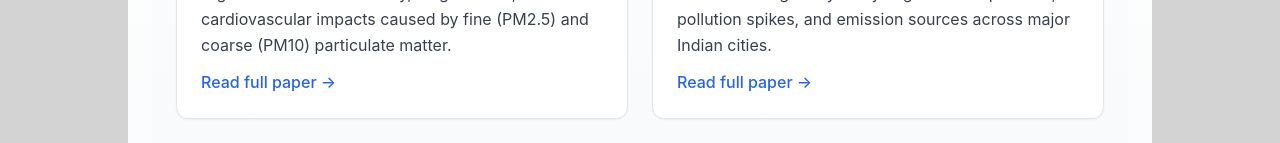
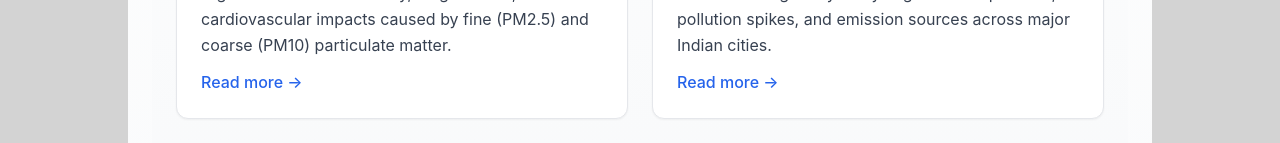
Before and after one commit to arpit-deshmukh/air-quality-intelligence-platform-v2, a React (Vite) app in the folder frontend/: page /researchPage in a window 1280 px wide. Shown: the part 621-764 px from the top of the page. Built offline with nearby package versions, Linux system fonts and the light colour scheme.

Commit message:
fix : broken links updatedand verified for accessing source articles

```diff
--- /dev/null
+++ b/frontend/src/components/common/CountdownTimer.jsx
@@ -0,0 +1,25 @@
+import { useEffect, useState } from "react";
+
+export default function CountdownTimer({ seconds = 15, onComplete }) {
+  const [timeLeft, setTimeLeft] = useState(seconds);
+
+  useEffect(() => {
+    if (timeLeft === 0) {
+      onComplete?.();
+      setTimeLeft(seconds); // restart timer
+      return;
+    }
+
+    const interval = setInterval(() => {
+      setTimeLeft((prev) => prev - 1);
+    }, 1000);
+
+    return () => clearInterval(interval);
+  }, [timeLeft, seconds, onComplete]);
+
+  return (
+    <div className="text-sm mt-2 text-gray-600">
+      🔄 Refreshing data in: <span className="font-semibold">{timeLeft}s</span>
+    </div>
+  );
+}
--- a/frontend/src/pages/Research/Research.jsx
+++ b/frontend/src/pages/Research/Research.jsx
@@ -14,7 +14,7 @@ const researchList = [
     source: "Research Journal of Environmental Sciences",
     summary:
       "A decade-long study analyzing seasonal patterns, pollution spikes, and emission sources across major Indian cities.",
-    url: "https://example.com/indian-air-quality-trends-2010-2024",
+    url: "https://www.mdpi.com/2073-4433/16/5/534",
     image: "/research-cards/r2.png"
   },
   {
@@ -30,7 +30,7 @@ const researchList = [
     source: "Environmental Pollution Journal",
     summary:
       "Correlation model showing how traffic density and industrial clusters directly influence NO₂ & SO₂ concentrations.",
-    url: "https://example.com/traffic-industrial-emissions-study",
+    url: "https://www.researchgate.net/publication/284738495_Correlations_between_noise_level_and_pollutants_concentration_in_order_to_assess_the_level_of_air_pollution_induced_by_heavy_traffic",
     image: "/research-cards/r3.png"
   }
 ];
@@ -70,7 +70,7 @@ export default function Research() {
               rel="noopener noreferrer"
               className="text-blue-600 mt-3 inline-block hover:underline font-medium"
             >
-              Read full paper →
+              Read more →
             </a>
           </div>
         ))}
--- a/frontend/src/pages/Research/furtherReadingResearch.jsx
+++ b/frontend/src/pages/Research/furtherReadingResearch.jsx
@@ -4,7 +4,7 @@ export default function FurtherReading() {
 const resources = [
   {
     name: "WHO — Air Pollution and Health",
-      url: "https://www.who.int/airpollution",
+    url: "https://www.who.int/health-topics/air-pollution",
   },
   {
     name: "US EPA — Particulate Matter (PM) Pollution",
@@ -12,13 +12,14 @@ export default function FurtherReading() {
   },
   {
     name: "AQICN — Real-time Global AQ Maps",
-      url: "https://aqicn.org",
+    url: "https://aqicn.org/map/world/",
   },
   {
     name: "OpenAQ — Open Air Quality Data Platform",
     url: "https://openaq.org",
   },
 ];
+
 
   return (
     <section className="mt-12 card fade-in">
--- a/frontend/src/pages/explore/ExplorePage.jsx
+++ b/frontend/src/pages/explore/ExplorePage.jsx
@@ -9,6 +9,8 @@ import CityTile from "./components/CityTile";
 import TileSkeleton from "./components/TileSkeleton";
 
 import { filterCitiesByCategory } from "./utils/categoryFilterUtils";
+// import CountdownTimer from "../../components/common/CountdownTimer";
+
 
 export default function Explore() {
   const [cityData, setCityData] = useState([]);
--- a/frontend/src/pages/solutions/Solutions.jsx
+++ b/frontend/src/pages/solutions/Solutions.jsx
@@ -1,5 +1,119 @@
 import React, { useState } from "react";
 import { ChevronDown, ChevronUp, ExternalLink } from "lucide-react";
+
+// const solutions = [
+//     {
+//         title: "Beijing Air Quality Action Plan (2013–2017)",
+//         region: "China",
+//         desc: "Beijing implemented strict emission controls, relocated factories, restricted vehicles, and massively invested in renewable energy. PM2.5 reduced by 35% in 4 years.",
+//         items: [
+//             "Coal-to-gas transition",
+//             "Odd-even vehicle rule",
+//             "Industrial relocation",
+//             "24x7 pollution monitoring grid",
+//         ],
+//         video: "/videos/solutions/beijing.mp4",
+//         link: "https://www.unep.org/news-and-stories/story/how-beijing-grew-cleaner",
+//     },
+//     {
+//         title: "London ULEZ (Ultra Low Emission Zone)",
+//         region: "UK",
+//         desc: "London introduced ULEZ in 2019 where polluting vehicles pay a heavy fee. NO2 reduced by 44% in first year.",
+//         items: [
+//             "ULEZ zone charging",
+//             "Diesel ban for older vehicles",
+//             "Mass EV infrastructure",
+//             "Strict vehicle emissions standards",
+//         ],
+//         video: "/videos/solutions/london.mp4",
+//         link: "https://tfl.gov.uk/modes/driving/ultra-low-emission-zone",
+//     },
+//     {
+//         title: "Delhi Graded Response Action Plan (GRAP)",
+//         region: "India",
+//         desc: "Tiered policy system enforcing construction bans, traffic control, and generator ban when pollution spikes.",
+//         items: [
+//             "Construction ban in severe AQI",
+//             "Odd-even emergency rule",
+//             "Dust control & sprinkling",
+//             "Industry fuel transition norms",
+//         ],
+//         video: "/videos/solutions/delhi.mp4",
+//         link: "https://cpcb.nic.in/grap/",
+//     },
+//     {
+//         title: "Paris Car-Free Day & Cycling Push",
+//         region: "France",
+//         desc: "Paris pushed cycling lanes, car-free zones, and banned diesel cars. PM2.5 reduced significantly.",
+//         items: [
+//             "Cycling network expansion",
+//             "Car-free Sundays",
+//             "Diesel ban",
+//             "Urban green zones",
+//         ],
+//         video: "/videos/solutions/paris.mp4",
+//         link: "https://www.paris.fr/pages/paris-respire-247",
+//     },
+// ];
+
+// const solutions = [
+//     {
+//         title: "Beijing Air Quality Action Plan (2013–2017)",
+//         region: "China",
+//         desc: "Beijing implemented strict emission controls, relocated factories, restricted vehicles, and massively invested in renewable energy. PM2.5 reduced by 35% in 4 years.",
+//         items: [
+//             "Coal-to-gas transition",
+//             "Odd-even vehicle rule",
+//             "Industrial relocation",
+//             "24x7 pollution monitoring grid",
+//         ],
+//         video: "/videos/solutions/beijing.mp4",
+//         link: "https://www.unep.org/news-and-stories/story/how-beijing-grew-cleaner-air",
+
+//     },
+//     {
+//         title: "London ULEZ (Ultra Low Emission Zone)",
+//         region: "UK",
+//         desc: "London introduced ULEZ in 2019 where polluting vehicles pay a heavy fee. NO2 reduced by 44% in first year.",
+//         items: [
+//             "ULEZ zone charging",
+//             "Diesel ban for older vehicles",
+//             "Mass EV infrastructure",
+//             "Strict vehicle emissions standards",
+//         ],
+//         video: "/videos/solutions/london.mp4",
+//         link: "https://tfl.gov.uk/modes/driving/ultra-low-emission-zone",
+
+//     },
+//     {
+//         title: "Delhi Graded Response Action Plan (GRAP)",
+//         region: "India",
+//         desc: "Tiered policy system enforcing construction bans, traffic control, and generator ban when pollution spikes.",
+//         items: [
+//             "Construction ban in severe AQI",
+//             "Odd-even emergency rule",
+//             "Dust control & sprinkling",
+//             "Industry fuel transition norms",
+//         ],
+//         video: "/videos/solutions/delhi.mp4",
+//         link: "https://cpcb.nic.in/grap/",
+
+//     },
+//     {
+//         title: "Paris Car-Free Day & Cycling Push",
+//         region: "France",
+//         desc: "Paris pushed cycling lanes, car-free zones, and banned diesel cars. PM2.5 reduced significantly.",
+//         items: [
+//             "Cycling network expansion",
+//             "Car-free Sundays",
+//             "Diesel ban",
+//             "Urban green zones",
+//         ],
+//         video: "/videos/solutions/paris.mp4",
+//         link: "https://www.paris.fr/pages/paris-respire-247",
+
+//     },
+// ];
 
 const solutions = [
     {
@@ -13,7 +127,7 @@ const solutions = [
             "24x7 pollution monitoring grid",
         ],
         video: "/videos/solutions/beijing.mp4",
-        link: "https://www.unep.org/news-and-stories/story/how-beijing-grew-cleaner",
+        link: "https://www.unep.org/resources/report/review-20-years-air-pollution-control-beijing"
     },
     {
         title: "London ULEZ (Ultra Low Emission Zone)",
@@ -26,7 +140,7 @@ const solutions = [
             "Strict vehicle emissions standards",
         ],
         video: "/videos/solutions/london.mp4",
-        link: "https://tfl.gov.uk/modes/driving/ultra-low-emission-zone",
+        link: "https://tfl.gov.uk/modes/driving/ultra-low-emission-zone"
     },
     {
         title: "Delhi Graded Response Action Plan (GRAP)",
@@ -39,7 +153,7 @@ const solutions = [
             "Industry fuel transition norms",
         ],
         video: "/videos/solutions/delhi.mp4",
-        link: "https://cpcb.nic.in/grap/",
+        link: "https://cpcb.nic.in/graded-response-action-plan-for-delhi-ncr/"
     },
     {
         title: "Paris Car-Free Day & Cycling Push",
@@ -52,7 +166,7 @@ const solutions = [
             "Urban green zones",
         ],
         video: "/videos/solutions/paris.mp4",
-        link: "https://www.paris.fr/pages/paris-respire-247",
+        link: "https://www.paris.fr/pages/paris-respire-2122"
     },
 ];
 
```
Lines whose indentation alone changed are shown as unchanged.
